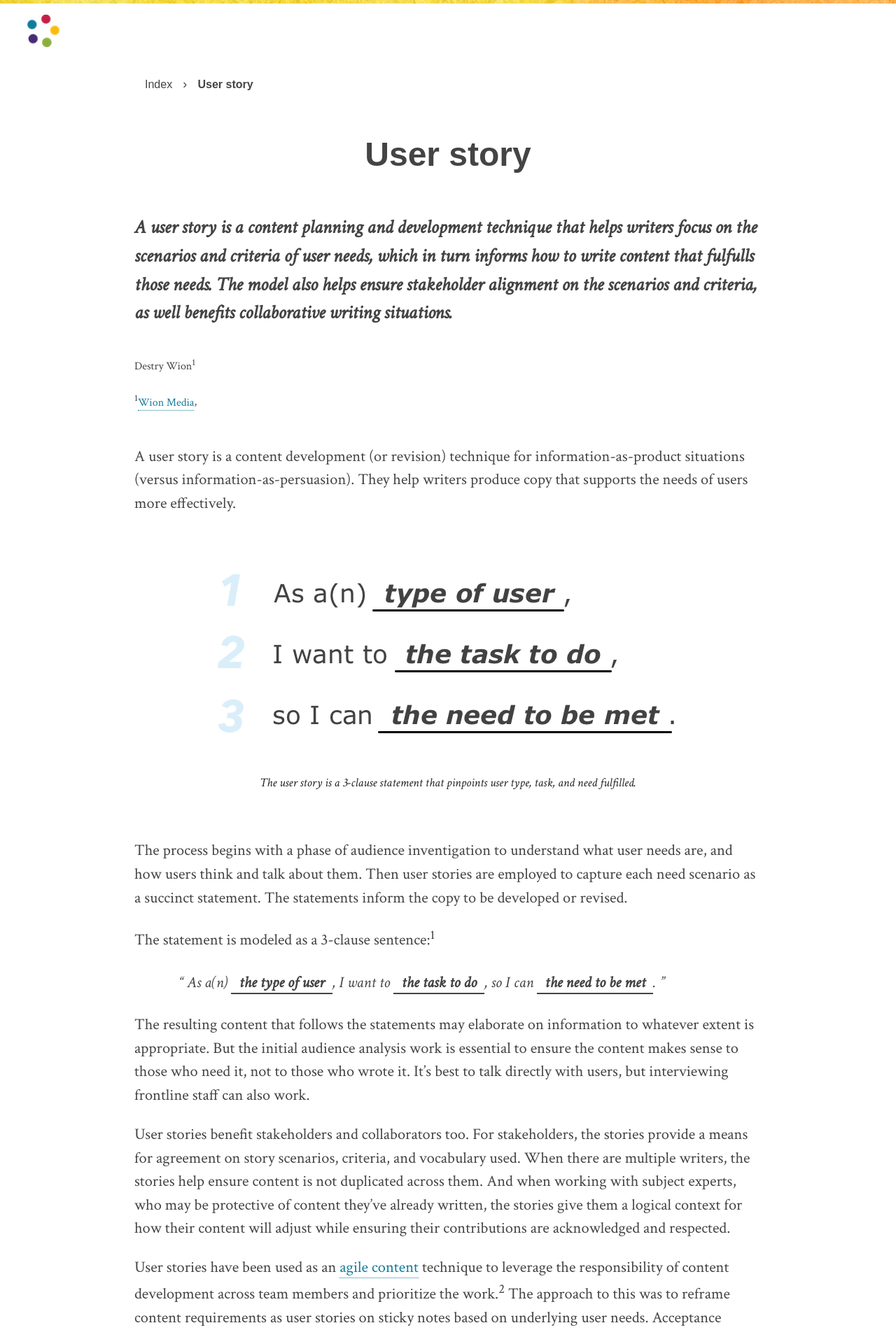
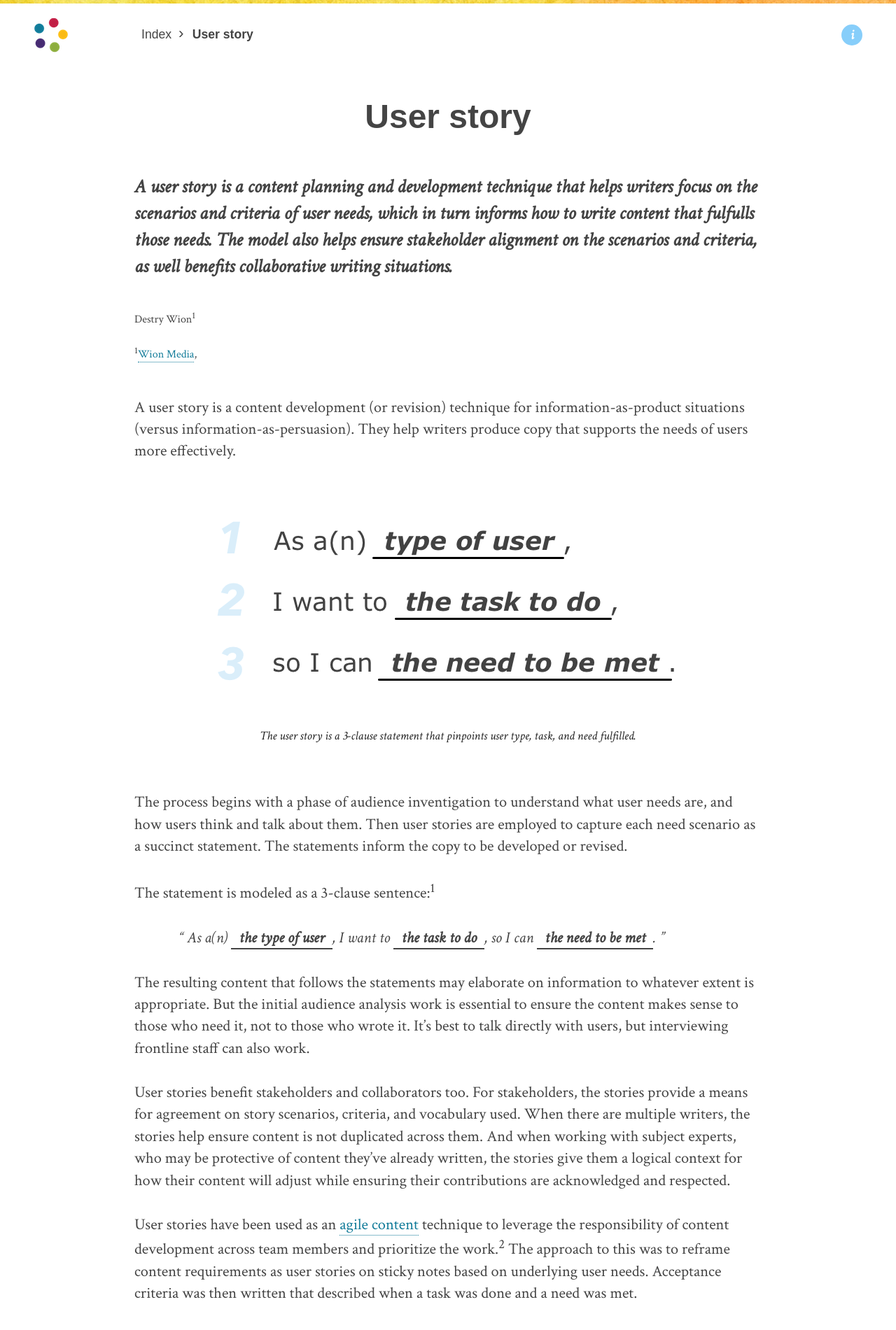
Before and after one commit to content-strategy-forum/csf-glossary, a Jekyll site: the page built from user-story.md, in a window 1280 px wide. Shown: the top 1901 px of the page at 70% size. Built offline with Jekyll 4.4.1, drawn with Linux system fonts in a browser that asks for light colours; some web fonts are replaced.

Commit message:
rolled in CSS grid on definition pages
Index page still to come.

```diff
--- a/_includes/header.html
+++ /dev/null
@@ -1,23 +0,0 @@
-<header class="site-header">
-	<h1 class="identity">
-		<a rel="home" href="https://csf.community" title="Fly to the CSF website!">
-			<img src="{{ site.baseurl }}/assets/brand/CSF-icon-50px.png">
-		</a>
-	</h1>
-
-		<!-- {% if page.layout != "default" and page.layout != "search" %}
-		<div>
-			<form class="search-form" role="search" action="{{ site.github.url }}/search" data-search-form>
-				<input class="form-search-input" id="q" name="q" type="search" size="32" placeholder="Search glossary…" data-search-input>
-			</form>
-		</div>
-		{% endif %} -->
-</header>
-
-<!-- ><nav class="superior">
-	<ul>
-		<li><a href="">Hubba</a></li>
-		<li class="active"><a href="">Bubba</a></li>
-		<li><a href="">Dubba</a></li>
-	</ul>
-</nav> -->
--- a/_includes/legal.html
+++ b/_includes/legal.html
@@ -7,9 +7,9 @@
 	<a href="https://github.com/content-strategy-forum/csf-glossary/wiki">documentation</a>.
 </p>
 
-<a href="https://ind.ie/ethical-design">
-	<aside class="ethics">
+<aside class="ethics">
+	<a href="https://ind.ie/ethical-design">
 		<img alt="Ethical design badge." src="{{ site.baseurl }}/assets/images/ethical-design-badge-tiny.svg">
-		<p>We practice <strong>Ethical</strong> Design.</p>
-	</aside>
-</a>
+		<p>We practice <span>Ethical</span> Design.</p>
+	</a>
+</aside>
--- /dev/null
+++ b/_includes/masthead.html
@@ -0,0 +1,25 @@
+<header class="site-header">
+	<h1 class="identity">
+		<a rel="home" href="https://csf.community" title="Fly to the CSF website!">
+			<img src="{{ site.baseurl }}/assets/brand/CSF-icon-50px.png">
+		</a>
+	</h1>
+</header>
+
+<nav class="breadcrumb">
+	<ol>
+    <li><a href="{{ site.baseurl }}/index.html">Index</a></li>
+    <!--<li><a>{{ page.categories }}</a></li> -->
+    <li><a class="active">{{ page.title }}</a></li>
+	</ol>
+</nav>
+
+<!-- {% if page.layout != "default" and page.layout != "search" %}
+<div>
+	<form class="search-form" role="search" action="{{ site.github.url }}/search" data-search-form>
+		<input class="form-search-input" id="q" name="q" type="search" size="32" placeholder="Search glossary…" data-search-input>
+	</form>
+</div>
+{% endif %} -->
+
+<p class="info"><a href="#" title="Glossary information">i</a>
--- a/_layouts/default.html
+++ b/_layouts/default.html
@@ -9,7 +9,7 @@
 	</head>
 
 	<body>
-		{% include header.html %}
+		{% include masthead.html %}
 		<main aria-label="Main content">
 			<div class="container">
     		<article>
--- a/_layouts/definition.html
+++ b/_layouts/definition.html
@@ -7,37 +7,25 @@
     <meta name="robots" content="index, follow, noodp, noydir">
 		<!-- {% include jsonld-articles.html %} -->
 	</head>
-
 	<body vocab="http://schema.org/">
-		{% include header.html %}
+		<div id="global-grid">
+		{% include masthead.html %}
 		<main aria-label="Main content">
-				<div class="container">
-
-    			<nav class="breadcrumb">
-        		<ol>
-            	<li><a href="{{ site.baseurl }}/index.html">Index</a></li>
-            	<!--<li><a>{{ page.categories }}</a></li> -->
-            	<li><a class="active">{{ page.title }}</a></li>
-        		</ol>
-    			</nav>
-
-    			<article id="definition">
+			<article id="definition">
 
         		{{ content }}
 
-    			</article>
-
-				</div><!-- e/o container -->
+    	</article>
 		</main>
 		<footer>
-			<div class="holdfast">
+
 				<ul class="draft">
 					<li><a href="{% include repo-path.html %}/blob/master/{{ page.title | slugify }}.md">Source file</a></li>
 					<li><a href="{% include repo-path.html %}/issues/{{ page.issue_id }}">Term issue</a></li>
 				</ul>
 				{% include legal.html %}
-			</div>
+
 		</footer>
-
+	</div><!-- e/of #definition-grid -->
 	</body>
 </html>
--- a/assets/main.css
+++ b/assets/main.css
@@ -1,106 +1,77 @@
 ---
 ---
 
-/* -------------------------------------
-Global Resets
-------------------------------------- */
+  /*----------------------------------/
+ /		Global Resets – Touche pas !   /
+/----------------------------------*/
 
 * { margin: 0; padding: 0; }
 a img, abbr, fieldset { border: none; }
 article, aside, details, figcaption, figure, footer, header, hgroup, nav, section { display: block; }
 table { border-collapse: collapse; }
-img { -ms-interpolation-mode: bicubic; vertical-align: middle; }
 label, input[type="checkbox"], input[type="radio"], input[type="submit"] { cursor: pointer; }
 ::-moz-selection { background: #8dad3e; color: #fff; text-shadow: none; }
 ::selection { background: #8dad3e; color: #fff; text-shadow: none; }
 html { overflow-y: scroll; }
 
-body {
-  background: #fff url({{ site.baseurl }}/assets/brand/stripe.jpg) 78% -15px repeat-x;
+  /*----------------------------------/
+ /		Defaults                       /
+/----------------------------------*/
+html {
+	font-family: 'Crimson Text', serif;
+	line-height: 1.4;
 	font-size: 100%;
-  font-family: 'Crimson Text', serif;
-  line-height: 1.5;
-  color: #444;
+	color: #444;
+	font-weight: 300;
+	text-rendering: optimizeLegibility;
+	font-kerning: normal;
   -webkit-font-smoothing: antialiased;
+	-webkit-text-size-adjust: 100%;
 }
 
-/* ---------------
-   TYPOGRAPHY
------------------- */
+body {
+	background: #fff url({{ site.baseurl }}/assets/brand/stripe.jpg) 78% -15px repeat-x;
+	font-size: 1.4rem;
+	padding-top: 15px;
+}
 
-/*
-******** Font Typeface
+  /*----------------------------------/
+ /		CSS Grid                       /
+/----------------------------------*/
+
+#global-grid {
+	display: grid;
+	grid-template-columns: 2rem 8rem auto 8rem 2rem;
+	grid-template-rows: 70px auto 1fr;
+	grid-template-areas:
+	    ". logo nav about ."
+	    ". . main . ."
+	    "footer footer footer footer footer";
+	grid-row-gap: 3rem;
+	grid-column-gap: 1rem;
+	align-items: center; /* y-axis */
+}
+
+.site-header { grid-area: logo; }
+.breadcrumb { grid-area: nav; }
+.info { grid-area: about; }
+main { grid-area: main; }
+footer { grid-area: footer; }
+
+
+
+  /*----------------------------------/
+ /		Index (Home) Template Grid     /
+/----------------------------------*/
+
+
+   /*
+  /   HEADER CONTENT
 */
 
-h1.term-title,
-.ethics { font-family: 'Share', arial, sans-serif; }
-
-.breadcrumb { font-family: sans-serif; }
-
-/*
-******** Font Size and Height
-*/
-
-article { font-size: 1.4rem; }
-
-h1.term-title { font-size: 3rem }
-
-.summary { font-size: 1.7rem; }
-
-.contributors-index,
-.contributors-definition { font-size: 1rem; }
-
-.breadcrumb li:after,
-figcaption { font-size: 1.1rem; }
-
-.pitch,
-.draft { font-size: 1.5rem; }
-
-.references,
-.repo { font-size: 1.2rem; }
-
-/*
-******** Font Style, Weight & Color
-*/
-
-.summary,
-.references a,
-figcaption { font-style: italic; }
-
-.summary,
-.placeholder { font-weight: bold; }
-
-figcaption { color: #222; }
-
-.underline {
-	border-bottom: 2px solid #444;
-}
-
-/*
-******** Font Positioning & Spacing
-*/
-
-h1.term-title {
-  margin-top: 1em;
-	margin-bottom: 1em;
-	text-align: center;
-}
-
-.placeholder { /* E.g. used in 'user story' definition, to show text to be replaced in model. */
-	padding-left: .5em;
-	padding-right: .5em;
-}
-
-/* ---------------
-   HEADER
------------------- */
-
-.site-header {
-	width: auto;
-	padding: 5px 3%;
-	margin-top: 15px;
-	margin-bottom: 2em;
-}
+.identity,
+.breadcrumb,
+.info { display: inline-block; }
 
 .identity {
 	background-color: #fff;
@@ -108,15 +79,21 @@ h1.term-title {
 	line-height: 1;
 }
 
-.identity,
-.identity a {
-	width: 48px;
-	height: 48px;
+.site-header,
+.identity {
+	width: 50px;
+	height: 50px;
 }
 
 .identity:hover {
 	background-color: #fff;
 	transform: rotate(360deg);
+}
+
+.info {
+	width: 30px;
+	margin-left: auto;
+	margin-right: 0;
 }
 
 nav ul {
@@ -147,22 +124,13 @@ nav a {
 	color: #555;
 }
 
-/* ---------------
-   MAIN CONTENT
------------------- */
-
-.container,
-.holdfast {
-	width: 80%;
-	max-width: 56em;
-	margin-left: auto;
-	margin-right: auto;
-}
-
+   /*
+  /   MAIN CONTENT
+*/
 
 article p {
-	margin-top: 1em;
-	margin-bottom: 1em;
+	margin-top: 2rem;
+	margin-bottom: 2rem;
 	border-collapse: collapse;
 }
 
@@ -210,6 +178,109 @@ article p {
 .references li { margin-bottom: .5em; }
 .references li:last-child { margin-bottom: 0; }
 
+   /*
+  /   FOOTER CONTENT
+*/
+
+footer {
+	text-align: center;
+	margin-top: 1rem;
+	padding-top: 5rem;
+	padding-bottom: 4rem;
+	background: #e7e7dd url({{ site.baseurl }}/assets/brand/stripe.jpg) 75% -10px repeat-x;
+}
+
+.draft { list-style: none; }
+
+.draft li {
+	display: inline;
+	width: auto;
+	margin-left: .5em;
+	margin-right: .5em;
+}
+
+.pitch,
+.draft { margin-bottom: 2em; }
+
+/* Ethical design badge in footer */
+.ethics {
+	width: 250px;
+	margin-top: 2rem;
+	margin-left: auto;
+	margin-right: auto;
+}
+
+.ethics img {
+	 display: block;
+	 margin-bottom: 0;
+}
+
+
+  /*----------------------------------/
+ /		Typography                     /
+/----------------------------------*/
+
+
+   /*
+  /   FONT FAMILY (TYPEFACE)
+*/
+
+h1.term-title,
+.ethics { font-family: 'Share', arial, sans-serif; }
+
+.breadcrumb { font-family: sans-serif; }
+
+   /*
+  /   FONT SIZE
+*/
+
+h1.term-title { font-size: 3rem }
+
+.summary { font-size: 1.7rem; }
+
+.contributors-index,
+.contributors-definition { font-size: 1rem; }
+
+.breadcrumb a,
+figcaption { font-size: 1.1rem; }
+
+.pitch,
+.draft { font-size: 1.5rem; }
+
+.references,
+.repo { font-size: 1.2rem; }
+
+   /*
+  /   FONT STYLE, WEIGHT, AND COLOR
+*/
+
+.summary,
+.references a,
+figcaption { font-style: italic; }
+
+.summary,
+.placeholder { font-weight: bold; }
+
+figcaption { color: #222; }
+
+.underline {
+	border-bottom: 2px solid #444;
+}
+
+   /*
+  /   FONT POSITIONING AND SPACING
+*/
+
+h1.term-title {
+	margin-bottom: 1em;
+	text-align: center;
+}
+
+.placeholder { /* E.g. used in 'user story' definition, to show text to be replaced in model. */
+	padding-left: .5em;
+	padding-right: .5em;
+}
+
 
 /* -------------------------
    ANCHORS & LINKS
@@ -217,10 +288,28 @@ article p {
 
 .breadcrumb a,
 article a,
-footer a {
+footer a,
+.info a,
+.ethics span {
 	transition: all .6s ease-in-out;
   text-decoration: none;
 }
+
+.info a {
+	display: block;
+	width: 30px;
+	height: 30px;
+	font-style: italic;
+	font-weight: 700;
+	font-size: 20px;
+	border-radius: 15px;
+	line-height: 30px;
+	color: white;
+	text-align: center;
+	background: lightskyblue;
+}
+
+.info a:hover { background: dodgerblue; }
 
 article a,
 .breadcrumb a { color: #117b99; }
@@ -253,8 +342,8 @@ footer a:hover { background-color: #fff; }
 
 .breadcrumb a {
 	line-height: 2;
-	padding-left: 15px;
-	padding-right: 15px;
+	padding-left: 10px;
+	padding-right: 10px;
 }
 
 .breadcrumb a.active,
@@ -266,63 +355,27 @@ footer a:hover { background-color: #fff; }
 
 .breadcrumb a.active {  background-color: transparent; }
 
-
-/* ---------------
-   FOOTER
------------------- */
-
-footer {
-	text-align: center;
-  padding-top: 5em;
-	padding-bottom: 5em;
-  margin-top: 5em;
-  background: #e7e7dd url({{ site.baseurl }}/assets/brand/stripe.jpg) 75% -10px repeat-x;
-}
-
-.draft {
-	margin-left: auto;
-	margin-right: auto;
-  list-style: none;
-}
-
-.draft li {
-	display: inline;
-	width: auto;
-	margin-left: .5em;
-	margin-right: .5em;
-}
-
 .draft a {
-  display: inline-block;
+	border: 2px solid #cdc8b1;
+	display: inline-block;
+	line-height: 2;
 	padding-left: .5em;
 	padding-right: .5em;
-	border: 2px solid #cdc8b1;
 	border-radius: 4px;
 }
 
 .draft a:hover { border-color: #000; }
 
-.pitch,
-.draft { margin-bottom: 2em; }
-
-/* Ethical design badge in footer */
-.ethics {
-	width: 250px;
-	margin-top: 1.5em;
-	margin-left: auto;
-	margin-right: auto;
+.ethics a,
+.ethics,
+.ethics img {
+	display: block;
+	border-bottom: 0;
 }
 
-.ethics img {
-	 display: block;
-	 margin-bottom: 0;
-}
+.ethics a:hover span { color: #c62c1f; } /* heart red */
 
-a .ethics,
-.ethics,
-.ethics img { display: block; }
-
-a:hover .ethics {
+.ethics a:hover {
 	border-bottom: 0;
 	background: transparent;
 }
@@ -404,7 +457,7 @@ hr {
 
 hr.footnotes {
   width:45%;
-	height: 2px;
+	height: 1px;
   margin-top: 4em;
 	margin-bottom: 1.5em;
 	margin-left: 0;
```
